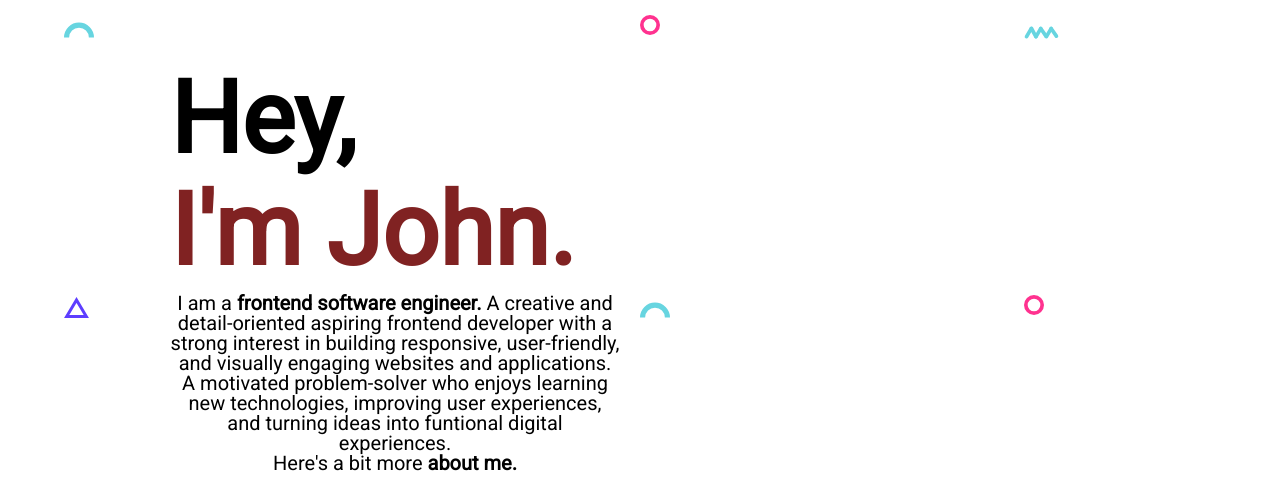
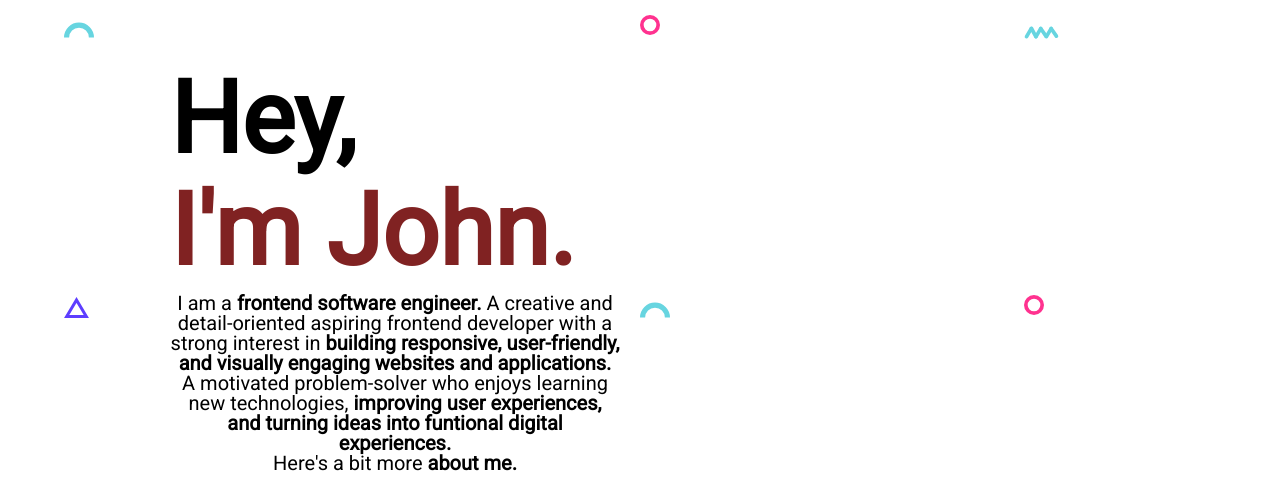
Before and after one commit to JMakroglous/e-portfolio-fake, a plain HTML site: page index.html in a window 1280 px wide. Shown: the part 105-591 px from the top of the page. Drawn offline with Linux system fonts and the light colour scheme.

Commit message:
latest update

```diff
--- a/index.html
+++ b/index.html
@@ -64,7 +64,7 @@ crossorigin="anonymous"></script>
       <div class="header__content">
         <h1 class="title">Hey,</h1>
         <h1 class="title title--secondary">I'm John.</h1>
-        <p class="header__para">   I am a <b class="rgba(110, 3, 3, 0.879)">frontend software engineer.</b> A creative and detail-oriented aspiring frontend developer with a strong interest in building responsive, user-friendly, and visually engaging websites and applications.  A motivated problem-solver who enjoys learning new technologies, improving user experiences, and turning ideas into funtional digital experiences.
+        <p class="header__para">   I am a <b class="rgba(110, 3, 3, 0.879)">frontend software engineer.</b> A creative and detail-oriented aspiring frontend developer with a strong interest in <b class="rgba(110, 3, 3, 0.879)">building responsive, user-friendly, and visually engaging websites and applications.</b>  A motivated problem-solver who enjoys learning new technologies, <b class="rgba(110, 3, 3, 0.879)"> improving user experiences, and turning ideas into funtional digital experiences.</b>
           <br> Here's a bit more <b class="rgba(110, 3, 3, 0.879)">about me.</b></p>
           <div class="social__list">
             <a class="social__link click">
```
